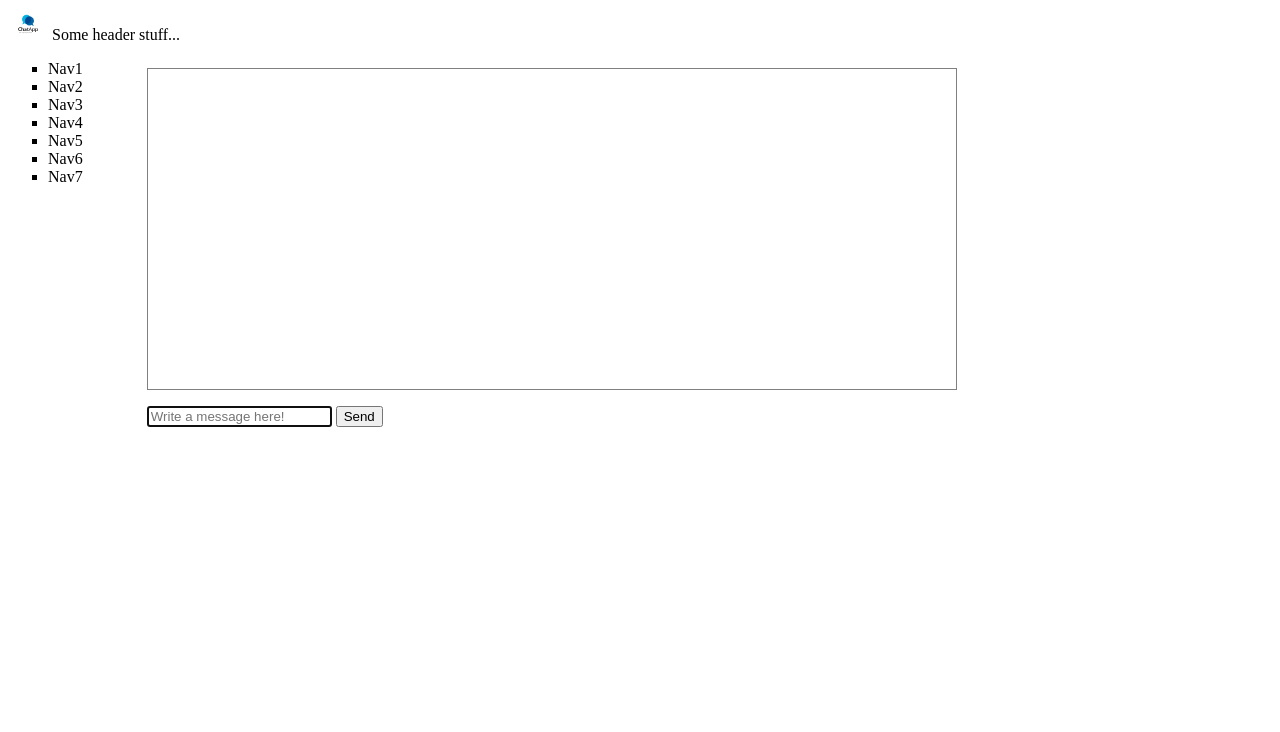
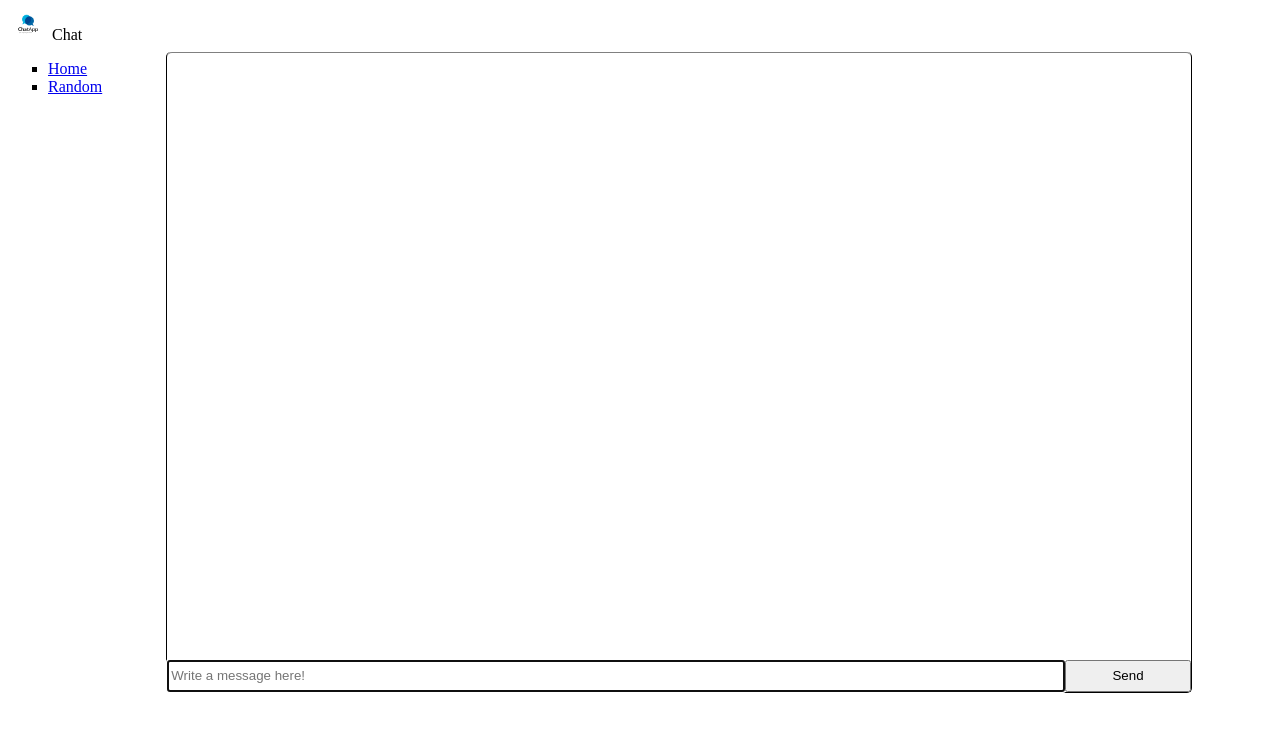
Before and after one commit to roan-paulus/webchat, a Python web app: template templates/chat.html in a window 1280 px wide. Shown: the top 732 px of the page. Run offline with Jinja, Linux system fonts and the light colour scheme; the template is opened without the code that fills it, so the values that code supplies are empty; some libraries are stand-ins or nearby versions.

Commit message:
Improved the chat box and made some small html adjustments

```diff
--- a/static/style/style.css
+++ b/static/style/style.css
@@ -12,12 +12,45 @@ nav li {
 }
 
 .main {
-    margin: 1vh 5vw 0vh 5vw;
+    margin: 1vh 5vw 0 5vw;
 }
 
-.chat-box ul{
+.chat-box {
+    display: flex;
+    flex-direction: column;
+    justify-content: space-between;
+
+    border-style: solid;
+    border-radius: 5px;
+    border-width: 0 1px 1px 1px;
+
+    min-height: 80vh;
+    min-width: 80vw;
+}
+
+.chat-box ul {
+    margin: 0;
+    padding: 2vh;
+
+
+    list-style-type: none;
+
+    border-radius: 5px;
     border: 1px solid grey;
-    min-height: 40vh;
-    min-width: 60vw;
-    list-style-type: none;
+    border-width: 1px 0 0 0;
 }
+
+.chat-box form {
+    display: flex;
+    flex-wrap: nowrap;
+
+    height: 2em;
+}
+
+.chat-box form input {
+    flex-grow: 9;
+}
+
+.chat-box form button {
+    flex-grow: 1;
+}
--- a/templates/layout.html
+++ b/templates/layout.html
@@ -9,18 +9,13 @@
             <!-- IO Libray -->
             <script src="https://cdnjs.cloudflare.com/ajax/libs/socket.io/4.0.1/socket.io.js" integrity="sha512-q/dWJ3kcmjBLU4Qc47E4A9kTB4m3wuTY7vkFJDTZKjTs8jhyGQnaUrxa0Ytd0ssMZhbNua9hE+E7Qv1j+DyZwA==" crossorigin="anonymous"></script>
             <img class="logo" src="static/img/chat-app-logo-icon-vector.jpg" alt="Chatbox logo">
-            Some header stuff...
+            Chat
         </header>
         <div class="not-header">
             <nav class="left-nav">
                 <ul>
-                    <li>Nav1</li>
-                    <li>Nav2</li>
-                    <li>Nav3</li>
-                    <li>Nav4</li>
-                    <li>Nav5</li>
-                    <li>Nav6</li>
-                    <li>Nav7</li>
+                    <li><a href="/">Home</a></li>
+                    <li><a href="/chat">Random</a></li>
                 </ul>
             </nav>
             <div class="main">
```
Also changed, not shown: templates/index.html (+7 -13 lines).
